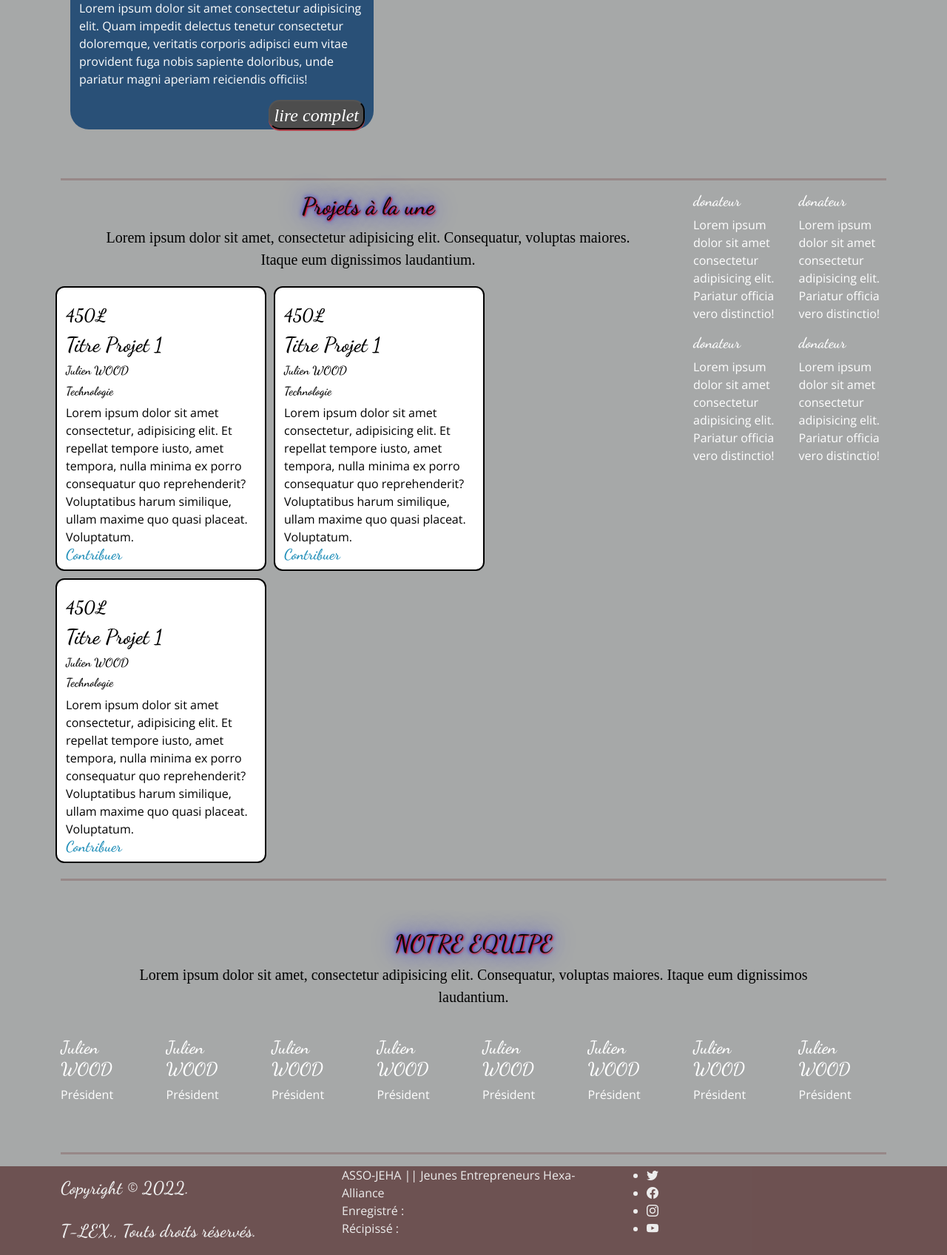
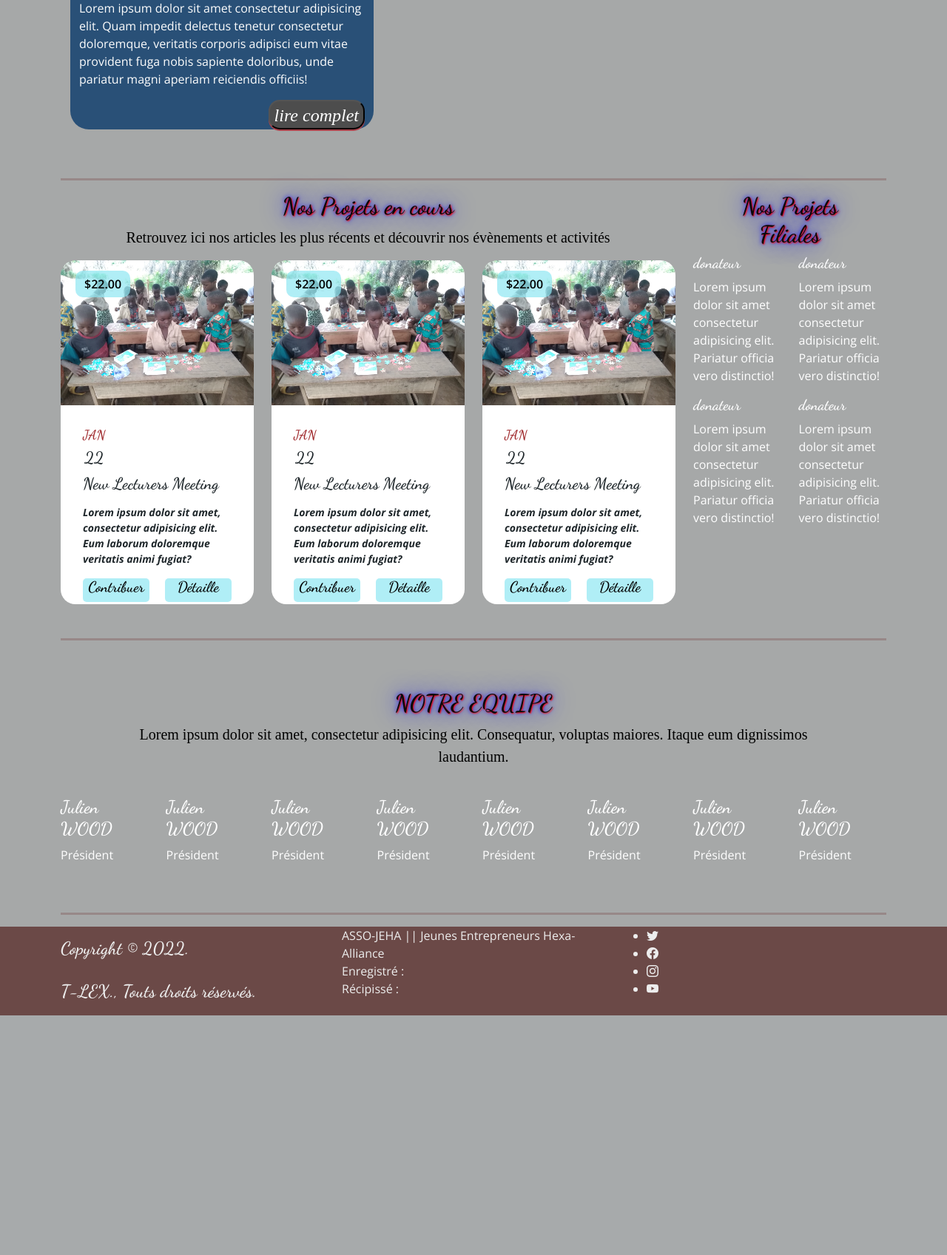
Before and after one commit to Julien-wood/jeha, a PHP site: page / in a window 1280 px wide. Shown: the part 2015-3712 px from the top of the page at 74% size. After the commit the page ends 3388 px from the top, so only its background shows below. Run offline with PHP 8.4, Linux system fonts and the light colour scheme.

Commit message:
suite du travail pour l'ASSO JEHA

```diff
--- a/assets/css/style.css
+++ b/assets/css/style.css
@@ -563,13 +563,101 @@ hr{
   color: rgb(10, 10, 10);
   text-shadow: 1px 1px 2px red, 0 0 1em blue, 0 0 0.2em blue;
 }
-.projet{
-  border: 2px solid black;
-  border-radius: 12px;
-  color: black;
-  background: white;
-  margin: 5px;
-  max-width: 300px;
+
+.meeting-item {
+  margin-bottom: 30px;
+}
+
+.meeting-item .thumb {
+  position: relative;
+}
+
+.meeting-item .thumb img {
+  border-top-right-radius: 20px;
+  border-top-left-radius: 20px;
+  height: 100%;
+  width: 100%;
+}
+
+.meeting-item .thumb .price {
+  position: absolute;
+  left: 20px;
+  top: 20px;
+}
+
+.meeting-item .thumb .price span {
+  font-size: 16px;
+  color: #000000;
+  font-weight: 600;
+  background-color: rgba(143, 231, 243, 0.7);
+  padding: 7px 12px;
+  border-radius: 10px;
+}
+
+.meeting-item .down-content {
+  background-color: #fff;
+  padding: 30px;
+  border-bottom-right-radius: 20px;
+  border-bottom-left-radius: 20px;
+}
+
+.meeting-item .down-content .date {
+  text-align: center;
+  display: inline-block;
+  margin-right: 20px;
+}
+
+.meeting-item .down-content .date h6 {
+  font-size: 18px;
+  text-transform: uppercase;
+  font-weight: 600;
+  color: #a12c2f;
+}
+
+.meeting-item .down-content .date span {
+  display: block;
+  color: #1f272b;
+  font-size: 22px;
+  margin-top: 7px;
+}
+
+.meeting-item .down-content h4 {
+  font-size: 22px;
+  color: #1f272b;
+  font-weight: 600;
+  display: inline-block;
+  margin-bottom: 15px;
+}
+
+.meeting-item .down-content p {
+  color: #1f272b;
+  font-size: 14px;
+  font-weight: bold;
+  font-style: italic;
+}
+.meeting-item .down-content .button {
+  padding-bottom: 5px;
+
+}
+.meeting-item .down-content .button .left{
+  float: left;
+  background-color: rgba(143, 231, 243, 0.7);
+  border-radius: 5px;
+  width: 90px;
+  text-align: center;
+}
+.meeting-item .down-content .button .right{
+  float: right;
+  background-color: rgba(143, 231, 243, 0.7);
+  border-radius: 5px;
+  width: 90px;
+  text-align: center;
+}
+.left a{
+  color: #000000;
+}
+.right a{
+  color: #000000;
 }
 
    /* ==========================================
@@ -588,11 +676,117 @@ hr{
       ==========================================*/
 footer{
   height: 120px;
-  background: #603d3d;
+  background: rgba(85, 37, 34, 0.9);
   opacity: .8;
-
 }
 
+
+section.contact-us {
+  background-image: url(../images/meetings-bg.jpg);
+  background-position: center center;
+  background-attachment: fixed;
+  background-repeat: no-repeat;
+  background-size: cover;
+  padding: 140px 0px 0px 0px;
+}
+
+section.contact-us #contact {
+  background-color: #fff;
+  border-radius: 20px;
+  padding: 40px;
+}
+
+section.contact-us #contact h2 {
+  text-transform: uppercase;
+  color: #1f272b;
+  border-bottom: 1px solid #eee;
+  margin-bottom: 40px;
+  padding-bottom: 20px;
+  font-size: 22px;
+  font-weight: 700;
+}
+
+section.contact-us #contact input {
+  width: 100%;
+  height: 40px;
+  border-radius: 20px;
+  background-color: #f7f7f7;
+  outline: none;
+  border: none;
+  box-shadow: none;
+  font-size: 13px;
+  font-weight: 500;
+  color: #7a7a7a;
+  padding: 0px 15px;
+  margin-bottom: 30px;
+}
+
+section.contact-us #contact textarea {
+  width: 100%;
+  min-height: 140px;
+  max-height: 180px;
+  border-radius: 20px;
+  background-color: #f7f7f7;
+  outline: none;
+  border: none;
+  box-shadow: none;
+  font-size: 13px;
+  font-weight: 500;
+  color: #7a7a7a;
+  padding: 15px;
+  margin-bottom: 30px;
+}
+
+section.contact-us #contact button {
+  font-size: 13px;
+  color: #fff;
+  background-color: #a12c2f;
+  padding: 12px 30px;
+  display: inline-block;
+  border-radius: 22px;
+  font-weight: 500;
+  text-transform: uppercase;
+  transition: all .3s;
+  border: none;
+  outline: none;
+}
+
+section.contact-us #contact button:hover {
+  opacity: 0.9;
+}
+
+section.contact-us .right-info {
+  background-color: #a12c2f;
+  border-radius: 20px;
+  padding: 40px;
+}
+
+section.contact-us .right-info ul li {
+  display: inline-block;
+  border-bottom: 1px solid rgba(250,250,250,0.15);
+  margin-bottom: 30px;
+  padding-bottom: 30px;
+}
+
+section.contact-us .right-info ul li:last-child {
+  margin-bottom: 0;
+  padding-bottom: 0;
+  border-bottom: none;
+}
+
+section.contact-us .right-info ul li h6 {
+  color: #fff;
+  font-size: 15px;
+  font-weight: 600;
+  margin-bottom: 10px;
+}
+
+section.contact-us .right-info ul li span {
+  display: block;
+  font-size: 18px;
+  color: #fff;
+  font-weight: 700;
+}
 
 
 
--- a/index.php
+++ b/index.php
@@ -184,55 +184,84 @@
     <main class="container main">
         <div class="row">
             <div class="col-9">
+                    <div class="title">
+                        <h2>Nos Projets en cours</h2>
+                        <p>Retrouvez ici nos articles les plus récents et découvrir nos évènements et activités</p>
+                    </div>
                 <div class="row">
-                    <div class="title">
-                        <h2>Projets à la une</h2>
-                        <p>Lorem ipsum dolor sit amet, consectetur adipisicing elit. Consequatur, voluptas maiores. Itaque eum dignissimos laudantium.</p>
+                    <div class="col-lg-4">
+                        <div class="meeting-item">
+                            <div class="thumb">
+                                <div class="price">
+                                        <span>$22.00</span>
                                 </div>
-                    <div class="col-4 projet">
-                        <div class="img-pro">
-                            <img src="" alt="">
-                            <div class="price"><h4>450£</h4></div>
+                                <a href="meeting-details.html"><img src="assets/imgs/gal1.jpg" alt="New Lecturer Meeting"></a>
                             </div>
-                        <div class="titr"><h3>Titre Projet 1</h3></div>
-                        <div class="info">
-                            <div class="nom"><h6>Julien WOOD</h6></div>
-                            <div class="type"><h6>Technologie</h6></div>
+                            <div class="down-content">
+                                <div class="date">
+                                        <h6>Jan <span>22</span></h6>
                                 </div>
-                        <div class="desc">Lorem ipsum dolor sit amet consectetur, adipisicing elit. Et repellat tempore iusto, amet tempora, nulla minima ex porro consequatur quo reprehenderit? Voluptatibus harum similique, ullam maxime quo quasi placeat. Voluptatum.</div>
-                        <div class="button"><a href="http://" target="_blank" rel="noopener noreferrer"><h5>Contribuer</h5></a></div>
+                                <a href="meeting-details.html"><h4>New Lecturers Meeting</h4></a>
+                                <p>Lorem ipsum dolor sit amet, consectetur adipisicing elit. <br>
+                                    Eum laborum doloremque veritatis animi fugiat?</p>
+                                <div class="button left">
+                                    <div class="left"><a href="http://" target="_blank" rel="noopener noreferrer"><h5>Contribuer</h5></a></div>
+                                    <div class="right"><a href=""><h5>Détaille</h5></a></div>
                                 </div>
-                    <div class="col-4 projet">
-                        <div class="img-pro">
-                            <img src="" alt="">
-                            <div class="price"><h4>450£</h4></div>
                             </div>
-                        <div class="titr"><h3>Titre Projet 1</h3></div>
-                        <div class="info">
-                            <div class="nom"><h6>Julien WOOD</h6></div>
-                            <div class="type"><h6>Technologie</h6></div>
                         </div>
-                        <div class="desc">Lorem ipsum dolor sit amet consectetur, adipisicing elit. Et repellat tempore iusto, amet tempora, nulla minima ex porro consequatur quo reprehenderit? Voluptatibus harum similique, ullam maxime quo quasi placeat. Voluptatum.</div>
-                        <div class="button"><a href="http://" target="_blank" rel="noopener noreferrer"><h5>Contribuer</h5></a></div>
                     </div>
-                    <div class="col-4 projet">
-                        <div class="img-pro">
-                            <img src="" alt="">
-                            <div class="price"><h4>450£</h4></div>
+                    <div class="col-lg-4">
+                        <div class="meeting-item">
+                            <div class="thumb">
+                                <div class="price">
+                                        <span>$22.00</span>
                                 </div>
-                        <div class="titr"><h3>Titre Projet 1</h3></div>
-                        <div class="info">
-                            <div class="nom"><h6>Julien WOOD</h6></div>
-                            <div class="type"><h6>Technologie</h6></div>
+                                <a href="meeting-details.html"><img src="assets/imgs/gal1.jpg" alt="New Lecturer Meeting"></a>
                             </div>
-                        <div class="desc">Lorem ipsum dolor sit amet consectetur, adipisicing elit. Et repellat tempore iusto, amet tempora, nulla minima ex porro consequatur quo reprehenderit? Voluptatibus harum similique, ullam maxime quo quasi placeat. Voluptatum.</div>
-                        <div class="button"><a href="http://" target="_blank" rel="noopener noreferrer"><h5>Contribuer</h5></a></div>
+                            <div class="down-content">
+                                <div class="date">
+                                        <h6>Jan <span>22</span></h6>
+                                </div>
+                                <a href="meeting-details.html"><h4>New Lecturers Meeting</h4></a>
+                                <p>Lorem ipsum dolor sit amet, consectetur adipisicing elit. <br>
+                                    Eum laborum doloremque veritatis animi fugiat?</p>
+                                <div class="button left">
+                                    <div class="left"><a href="http://" target="_blank" rel="noopener noreferrer"><h5>Contribuer</h5></a></div>
+                                    <div class="right"><a href=""><h5>Détaille</h5></a></div>
+                                </div>
+                            </div>
+                        </div>
+                    </div>
+                    <div class="col-lg-4">
+                        <div class="meeting-item">
+                            <div class="thumb">
+                                <div class="price">
+                                        <span>$22.00</span>
+                                </div>
+                                <a href="meeting-details.html"><img src="assets/imgs/gal1.jpg" alt="New Lecturer Meeting"></a>
+                            </div>
+                            <div class="down-content">
+                                <div class="date">
+                                        <h6>Jan <span>22</span></h6>
+                                </div>
+                                <a href="meeting-details.html"><h4>New Lecturers Meeting</h4></a>
+                                <p>Lorem ipsum dolor sit amet, consectetur adipisicing elit. <br>
+                                    Eum laborum doloremque veritatis animi fugiat?</p>
+                                <div class="button left">
+                                    <div class="left"><a href="http://" target="_blank" rel="noopener noreferrer"><h5>Contribuer</h5></a></div>
+                                    <div class="right"><a href=""><h5>Détaille</h5></a></div>
+                                </div>
+                            </div>
+                        </div>
                     </div>
                 </div>
             </div>
             <div class="col-3 remercier">
                 <div class="row">
-
+                    <div class="title">
+                        <h2>Nos Projets Filiales</h2>
+                    </div>
                     <div class="col-6">
                         <span><h5>donateur</h5></span>
                         <p>Lorem ipsum dolor sit amet consectetur adipisicing elit. Pariatur officia vero distinctio!
```
Also changed, not shown: pages/contact.php (+69 -0 lines), assets/imgs/gal1.jpg (added). Lines whose indentation alone changed are shown as unchanged.
